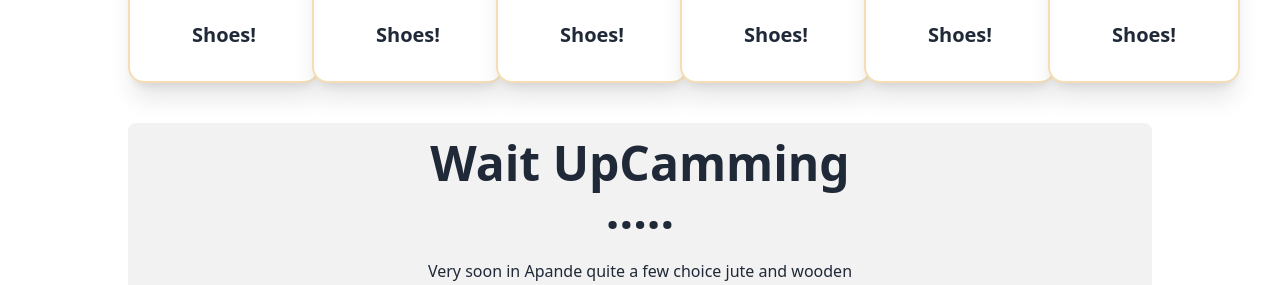
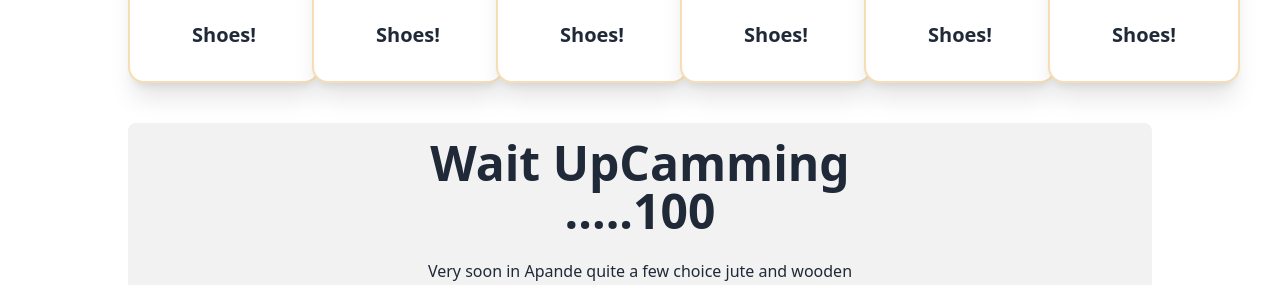
Before and after one commit to didarulZend1981/art-craft-client, a React (Vite) app: page / in a window 1280 px wide. Shown: the part 940-1225 px from the top of the page. Built offline with nearby package versions, Linux system fonts and the light colour scheme; no server answers.

Commit message:
update upcaming

```diff
--- a/src/fireBaseProvider/FirebaseProvider.jsx
+++ b/src/fireBaseProvider/FirebaseProvider.jsx
@@ -13,7 +13,7 @@
   console.log(loading);
  //  social provider
  const googleProvider = new GoogleAuthProvider();
-  const FacebookProvider = new FacebookAuthProvider();
+ const FacebookProvider = new FacebookAuthProvider();
 
 
   //create user
--- a/src/pages/CraftsDetails/CraftsDetails.jsx
+++ b/src/pages/CraftsDetails/CraftsDetails.jsx
@@ -13,7 +13,7 @@
 const {itemName,image,customization,email,price,processing_time,rating ,short_description,stockStatus,subcategory_Name,displayName} =product;
 
 
-
+const [category,setCategory] =useState([]);
 
   useEffect(()=>{
     fetch(`https://b9a10-server-side-didarul-zend1981.vercel.app/singleProduct/${id}`)
--- a/src/pages/Home/Home.jsx
+++ b/src/pages/Home/Home.jsx
@@ -29,7 +29,7 @@
         <div className="hero bg-base-200 rounded-lg">
           <div className="hero-content text-center">
             <div className="max-w-md">
-              <h1 className="text-5xl font-bold">Wait UpCamming .....</h1>
+              <h1 className="text-5xl font-bold">Wait UpCamming .....100</h1>
               <p className="py-6">Very soon in Apande quite a few choice jute and wooden craft products are coming in the market stay with us so that I can bring you quality quality products........</p>
               <button className="btn btn-primary">Get Started</button>
             </div>
--- a/src/pages/Login/Login.jsx
+++ b/src/pages/Login/Login.jsx
@@ -54,7 +54,7 @@
 
 
 
-      }
+  }
 
   return (
     <div className="border-[2px]">
```
Also changed, not shown: src/components/Social/New Text Document.txt (added).
